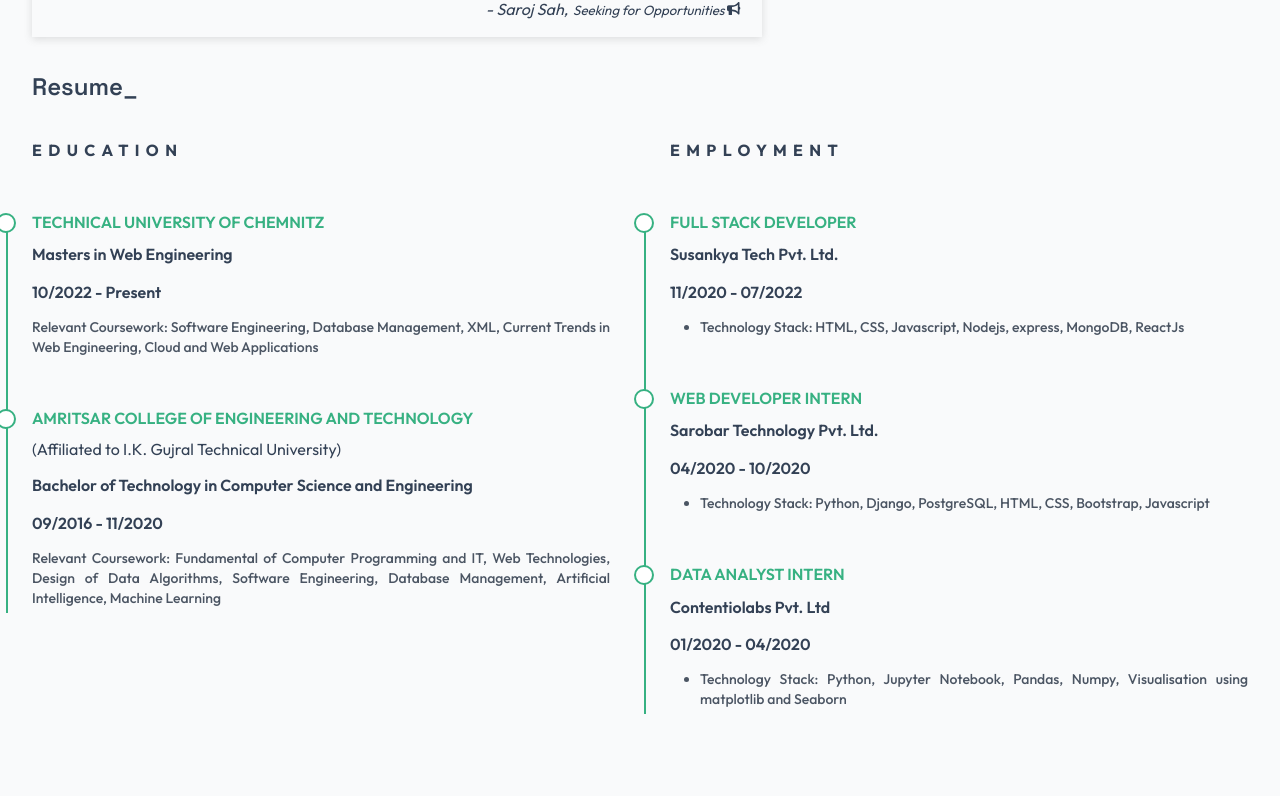
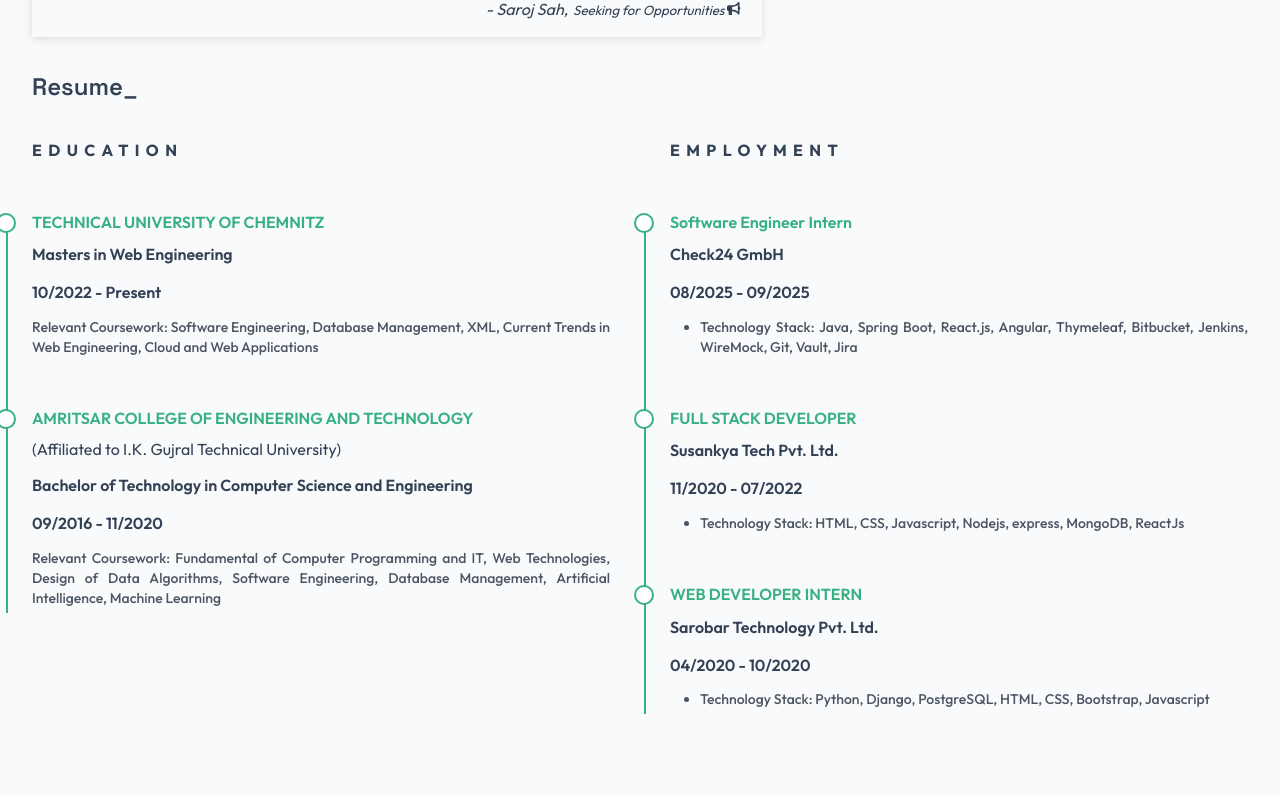
Before and after one commit to saroj2053/my-portfolio-site, a React (Vite) app: page / in a window 1280 px wide. Shown: the part 1477-2273 px from the top of the page. Built offline with nearby package versions, Linux system fonts and the light colour scheme.

Commit message:
refactor: update contact form submission and improve type safety; enhance resume component with dynamic data

```diff
--- a/src/components/Contact/Contact.tsx
+++ b/src/components/Contact/Contact.tsx
@@ -17,10 +17,10 @@
     message: "",
   });
 
-  const handleSubmit = (evt: any) => {
+  const handleSubmit = (evt: React.FormEvent<HTMLFormElement>) => {
     evt.preventDefault();
 
-    const serviceId = "service_3tm8c45";
+    const serviceId = "service_8c3p1iq";
     const templateId = "template_ajyhcpi";
     const publicKey = "uV3e4sbtIIM3oFHbB";
 
@@ -35,9 +35,9 @@
 
     emailjs
       .send(serviceId, templateId, templateParams, publicKey)
-      .then((response: any) => {
+      .then((response: unknown) => {
         console.log(response);
-        response.status === 200 &&
+        (response as { status: number }).status === 200 &&
           toast(
             "🙏 Thank you for sending me email! I will reach back to you shortly",
             {
@@ -55,7 +55,7 @@
 
         setFormData({ name: "", email: "", subject: "", message: "" });
       })
-      .catch((error: any) => {
+      .catch((error: unknown) => {
         toast.error(`Error sending email ${error}`);
       });
   };
--- a/src/components/Footer/Footer.tsx
+++ b/src/components/Footer/Footer.tsx
@@ -7,7 +7,11 @@
     <>
       <div className="footer">
         <div className="wavy-background">
-          <svg id="wavySvg" xmlns="http://www.w3.org/2000/svg" viewBox="0 0 1440 320">
+          <svg
+            id="wavySvg"
+            xmlns="http://www.w3.org/2000/svg"
+            viewBox="0 0 1440 320"
+          >
             <path
               id="wavy-svg"
               fill="#0099ff"
@@ -15,29 +19,11 @@
               d="M0,64L60,58.7C120,53,240,43,360,80C480,117,600,203,720,208C840,213,960,139,1080,101.3C1200,64,1320,64,1380,64L1440,64L1440,320L1380,320C1320,320,1200,320,1080,320C960,320,840,320,720,320C600,320,480,320,360,320C240,320,120,320,60,320L0,320Z"
             ></path>
           </svg>
-
           <p className="footer__desc">
             Copyright &copy;{" "}
             <span id="copyright">{new Date().getFullYear().toString()}</span>{" "}
-            Saroj Sah
+            Saroj Sah. All Rights Reserved.
           </p>
-
-          {/* <div className="footer-right">
-              <ul className="iconWrapper">
-                {links.map((link, index) => (
-                  <li
-                    key={index}
-                    className="icon"
-                    id={link.name.toLocaleLowerCase()}
-                  >
-                    <a href={link.url} target="_blank">
-                      <span className="tooltip">{link.name}</span>
-                      <span className="svgIcon">{link.icon({ size: 20 })}</span>
-                    </a>
-                  </li>
-                ))}
-              </ul>
-            </div> */}
         </div>
       </div>
     </>
--- a/src/components/ProjectCard/ProjectCard.tsx
+++ b/src/components/ProjectCard/ProjectCard.tsx
@@ -25,7 +25,7 @@
       initial={{ opacity: 0, y: 20 }}
       whileInView={{ opacity: 1, y: 0 }}
       viewport={{ once: true }}
-      transition={{ delay: project.id * 0.2 }}
+      transition={{ delay: project.id * 0.075 }}
       className="projectCard"
     >
       <div className="projectCard__image">
--- a/src/components/Resume/Resume.tsx
+++ b/src/components/Resume/Resume.tsx
@@ -1,3 +1,4 @@
+import { resumeEducationData, resumeEmploymentData } from "../../data/resume";
 import "./Resume.css";
 const Resume = () => {
   return (
@@ -6,91 +7,36 @@
       <div className="resume__container">
         <div className="resume__data">
           <h3 className="resume__title text-lg">EDUCATION</h3>
-
-          <div className="resume__item">
-            <h2 className="resume-education__title text-lg">
-              TECHNICAL UNIVERSITY OF CHEMNITZ
-            </h2>
+          {resumeEducationData.map((item, index) => (
+            <div className="resume__item" key={index}>
+              <h2 className="resume-education__title text-lg">{item.title}</h2>
+              {item.extra && (
+                <p className="resume-education__uni">{item.extra}</p>
+              )}
               <h4 className="resume-education__subtitle text-lg">
-              Masters in Web Engineering
+                {item.subtitle}
               </h4>
-            <p className="resume__date text-lg">10/2022 - Present</p>
-            <p className="resume__description text-sm">
-              Relevant Coursework: Software Engineering, Database Management,
-              XML, Current Trends in Web Engineering, Cloud and Web Applications
-            </p>
+              <p className="resume__date text-lg">{item.date}</p>
+              <p className="resume__description text-sm">{item.description}</p>
             </div>
-          <div className="resume__item">
-            <h2 className="resume-education__title text-lg">
-              AMRITSAR COLLEGE OF ENGINEERING AND TECHNOLOGY
-            </h2>
-            <p className="resume-education__uni">
-              (Affiliated to I.K. Gujral Technical University)
-            </p>
-            <h4 className="resume-education__subtitle text-lg">
-              Bachelor of Technology in Computer Science and Engineering
-            </h4>
-            <p className="resume__date text-lg">09/2016 - 11/2020</p>
-            <p className="resume__description text-sm">
-              Relevant Coursework: Fundamental of Computer Programming and IT,
-              Web Technologies, Design of Data Algorithms, Software Engineering,
-              Database Management, Artificial Intelligence, Machine Learning
-            </p>
-          </div>
+          ))}
         </div>
         <div className="resume__data">
           <h3 className="resume__title text-lg">EMPLOYMENT</h3>
-          <div className="resume__item">
-            <h2 className="resume-employment__title text-lg">
-              FULL STACK DEVELOPER
-            </h2>
+          {resumeEmploymentData.map((item, index) => (
+            <div className="resume__item" key={index}>
+              <h2 className="resume-employment__title text-lg">{item.title}</h2>
               <h4 className="resume-employment__subtitle text-lg">
-              Susankya Tech Pvt. Ltd.
+                {item.subtitle}
               </h4>
-            <p className="resume__date text-lg">11/2020 - 07/2022</p>
+              <p className="resume__date text-lg">{item.date}</p>
               <div className="resume__description text-sm">
                 <ul style={{ paddingLeft: "30px" }}>
-                <li>
-                  Technology Stack: HTML, CSS, Javascript, Nodejs, express,
-                  MongoDB, ReactJs
-                </li>
+                  <li>{item.description}</li>
                 </ul>
               </div>
             </div>
-          <div className="resume__item">
-            <h2 className="resume-employment__title text-lg">
-              WEB DEVELOPER INTERN
-            </h2>
-            <h4 className="resume-employment__subtitle text-lg">
-              Sarobar Technology Pvt. Ltd.
-            </h4>
-            <p className="resume__date text-lg">04/2020 - 10/2020</p>
-            <div className="resume__description text-sm">
-              <ul style={{ paddingLeft: "30px" }}>
-                <li>
-                  Technology Stack: Python, Django, PostgreSQL, HTML, CSS,
-                  Bootstrap, Javascript
-                </li>
-              </ul>
-            </div>
-          </div>
-          <div className="resume__item">
-            <h2 className="resume-employment__title text-lg">
-              DATA ANALYST INTERN
-            </h2>
-            <h4 className="resume-employment__subtitle text-lg">
-              Contentiolabs Pvt. Ltd
-            </h4>
-            <p className="resume__date text-lg">01/2020 - 04/2020</p>
-            <div className="resume__description text-sm">
-              <ul style={{ paddingLeft: "30px" }}>
-                <li>
-                  Technology Stack: Python, Jupyter Notebook, Pandas, Numpy,
-                  Visualisation using matplotlib and Seaborn
-                </li>
-              </ul>
-            </div>
-          </div>
+          ))}
         </div>
       </div>
     </div>
--- /dev/null
+++ b/src/data/resume.ts
@@ -0,0 +1,46 @@
+import {
+  ResumeEducationSection,
+  ResumeEmploymentSection,
+} from "../types/resume";
+
+export const resumeEducationData: ResumeEducationSection[] = [
+  {
+    title: "TECHNICAL UNIVERSITY OF CHEMNITZ",
+    subtitle: "Masters in Web Engineering",
+    date: "10/2022 - Present",
+    description:
+      "Relevant Coursework: Software Engineering, Database Management, XML, Current Trends in Web Engineering, Cloud and Web Applications",
+  },
+  {
+    title: "AMRITSAR COLLEGE OF ENGINEERING AND TECHNOLOGY",
+    extra: "(Affiliated to I.K. Gujral Technical University)",
+    subtitle: "Bachelor of Technology in Computer Science and Engineering",
+    date: "09/2016 - 11/2020",
+    description:
+      "Relevant Coursework: Fundamental of Computer Programming and IT, Web Technologies, Design of Data Algorithms, Software Engineering, Database Management, Artificial Intelligence, Machine Learning",
+  },
+];
+
+export const resumeEmploymentData: ResumeEmploymentSection[] = [
+  {
+    title: "Software Engineer Intern",
+    subtitle: "Check24 GmbH",
+    date: "08/2025 - 09/2025",
+    description:
+      "Technology Stack: Java, Spring Boot, React.js, Angular, Thymeleaf, Bitbucket, Jenkins, WireMock, Git, Vault, Jira",
+  },
+  {
+    title: "FULL STACK DEVELOPER",
+    subtitle: "Susankya Tech Pvt. Ltd.",
+    date: "11/2020 - 07/2022",
+    description:
+      "Technology Stack: HTML, CSS, Javascript, Nodejs, express, MongoDB, ReactJs",
+  },
+  {
+    title: "WEB DEVELOPER INTERN",
+    subtitle: "Sarobar Technology Pvt. Ltd.",
+    date: "04/2020 - 10/2020",
+    description:
+      "Technology Stack: Python, Django, PostgreSQL, HTML, CSS, Bootstrap, Javascript",
+  },
+];
--- /dev/null
+++ b/src/types/resume.ts
@@ -0,0 +1,15 @@
+export interface ResumeEducationSection {
+  title: string;
+  extra?: string;
+  subtitle: string;
+  date: string;
+  description: string;
+  techStack?: string;
+}
+
+export interface ResumeEmploymentSection {
+  title: string;
+  subtitle: string;
+  date: string;
+  description: string;
+}
```
Lines whose indentation alone changed are shown as unchanged.
